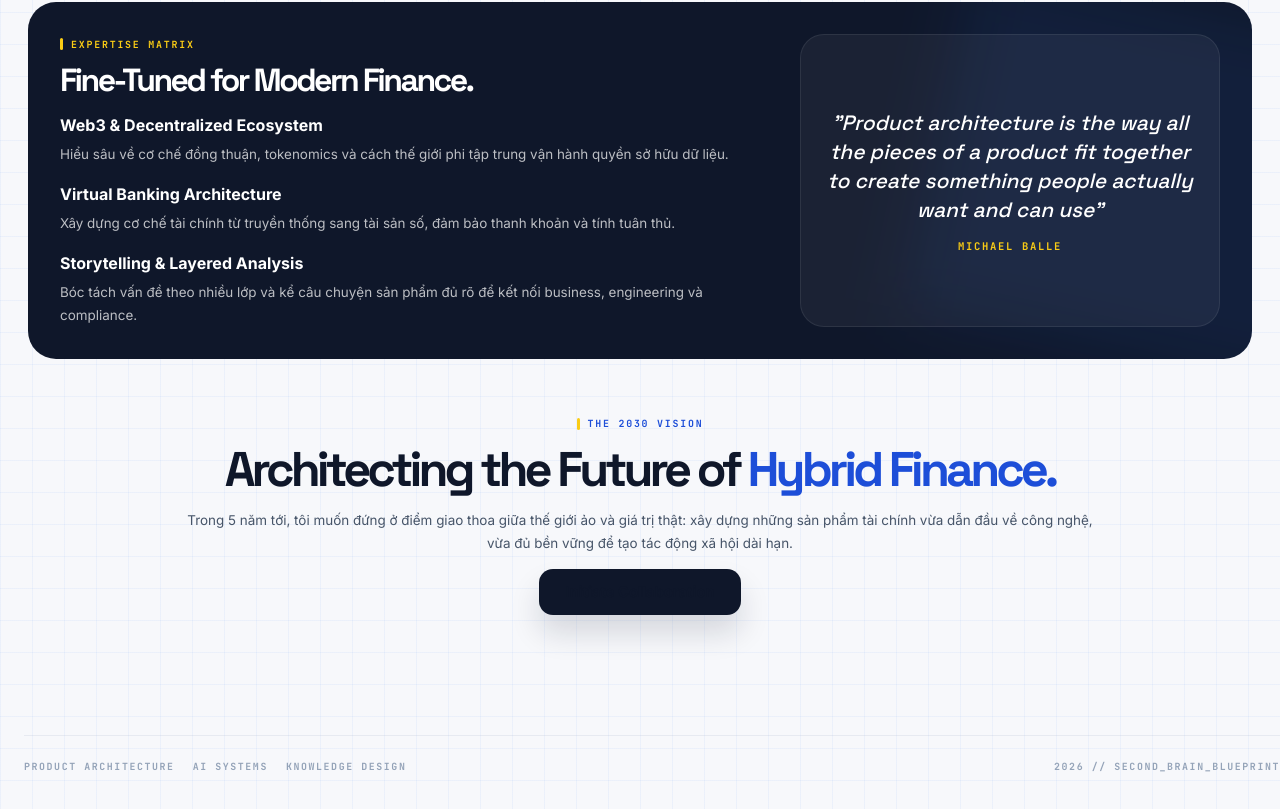
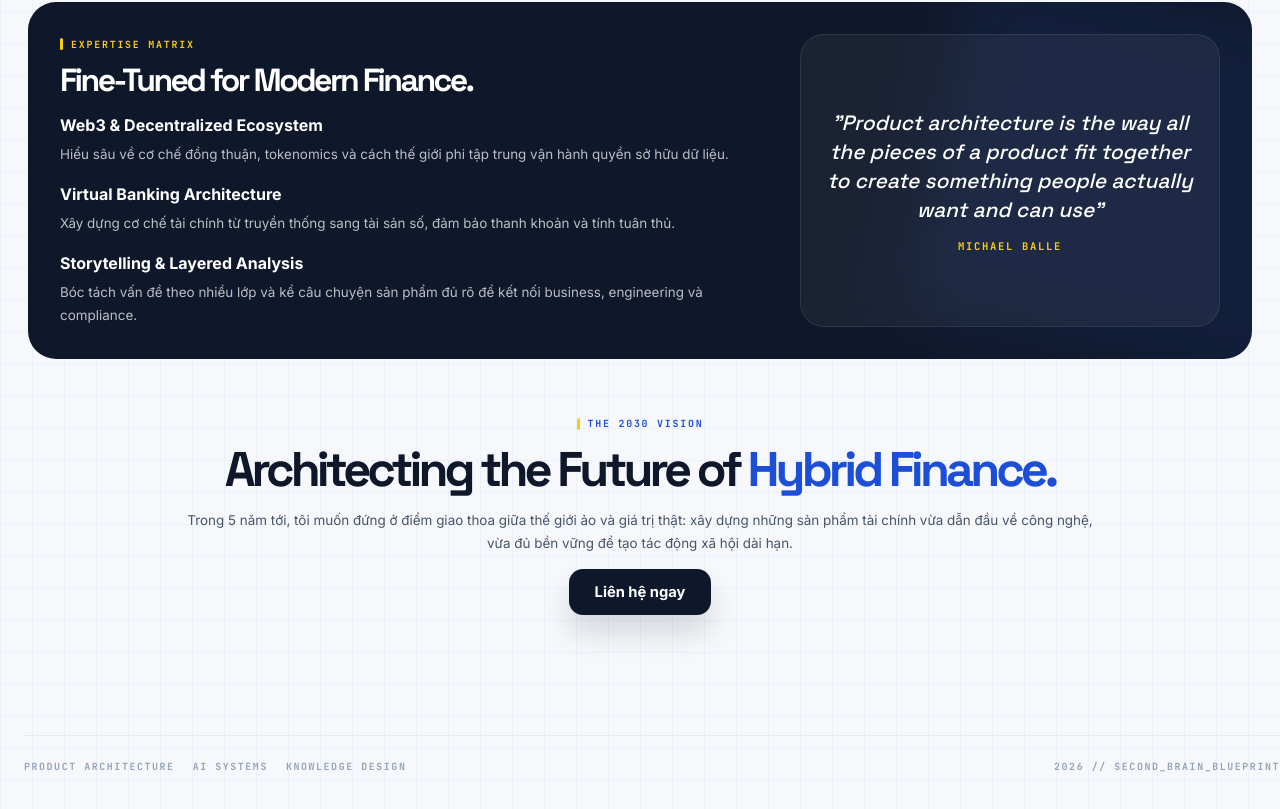
Before and after one commit to dangkimbao1999/My-knowledge-base, a Next.js app: page /blog in a window 1280 px wide. Shown: the part 1812-2621 px from the top of the page. Built offline with nearby package versions, Linux system fonts and the light colour scheme; no server answers; the database is empty.

Commit message:
fix: blog button fe

```diff
--- a/app/blog/page.tsx
+++ b/app/blog/page.tsx
@@ -349,7 +349,7 @@ export default async function BlogPage({ searchParams }: BlogPageProps) {
           chính vừa dẫn đầu về công nghệ, vừa đủ bền vững để tạo tác động xã hội dài hạn.
         </p>
         <a className="blog-primary-button" href="https://www.linkedin.com/in/iambao/">
-          Initiate Collaboration
+          Liên hệ ngay
         </a>
       </section>
     </div>
--- a/app/blog/theme.css
+++ b/app/blog/theme.css
@@ -392,8 +392,9 @@
   color: #ffffff;
 }
 
-.blog-primary-button:visited,
-.blog-primary-button:active,
+.blog-kernel a.blog-primary-button,
+.blog-kernel a.blog-primary-button:visited,
+.blog-kernel a.blog-primary-button:active,
 button.blog-primary-button,
 button.blog-primary-button:hover,
 button.blog-primary-button:disabled {
```
